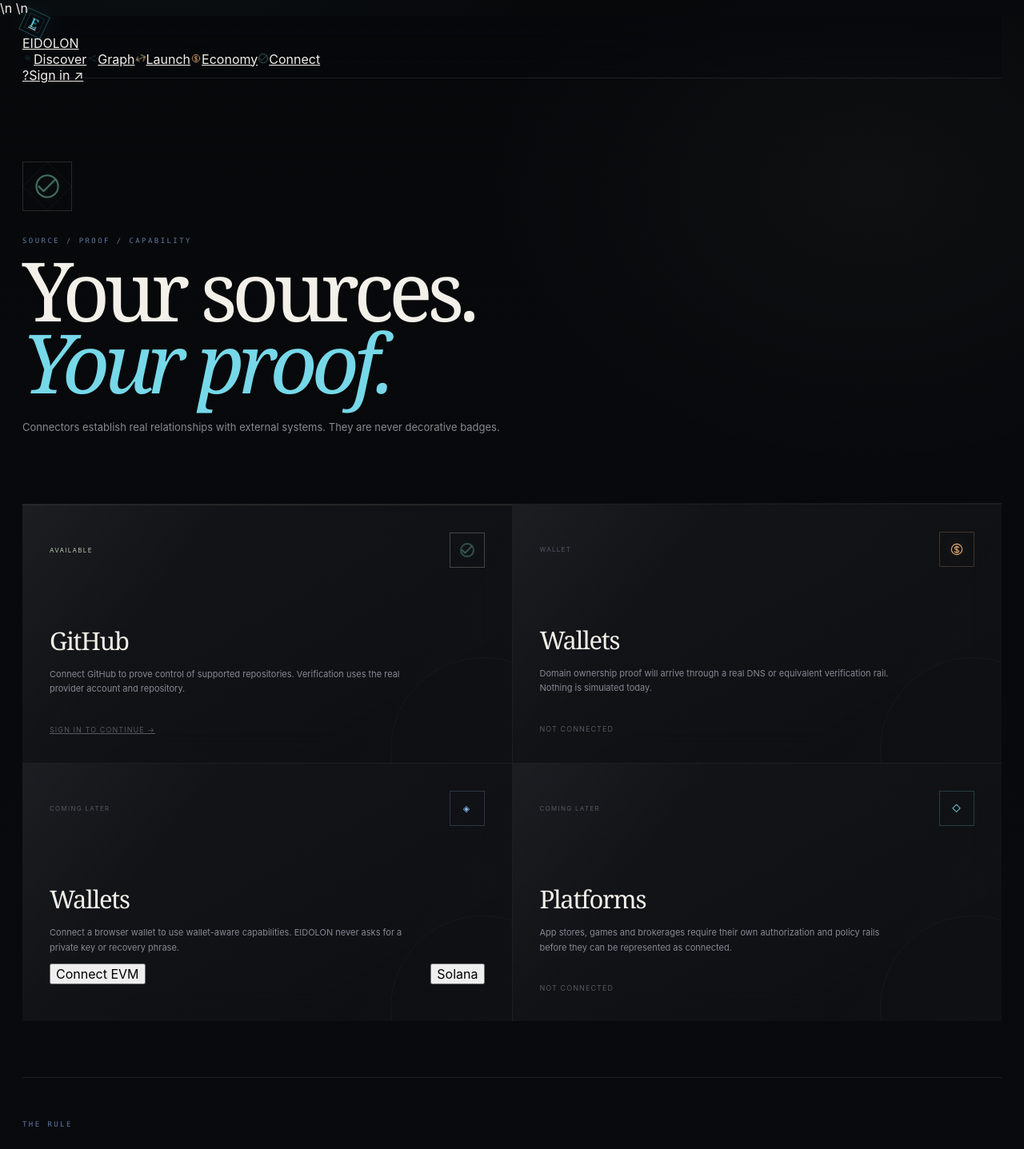
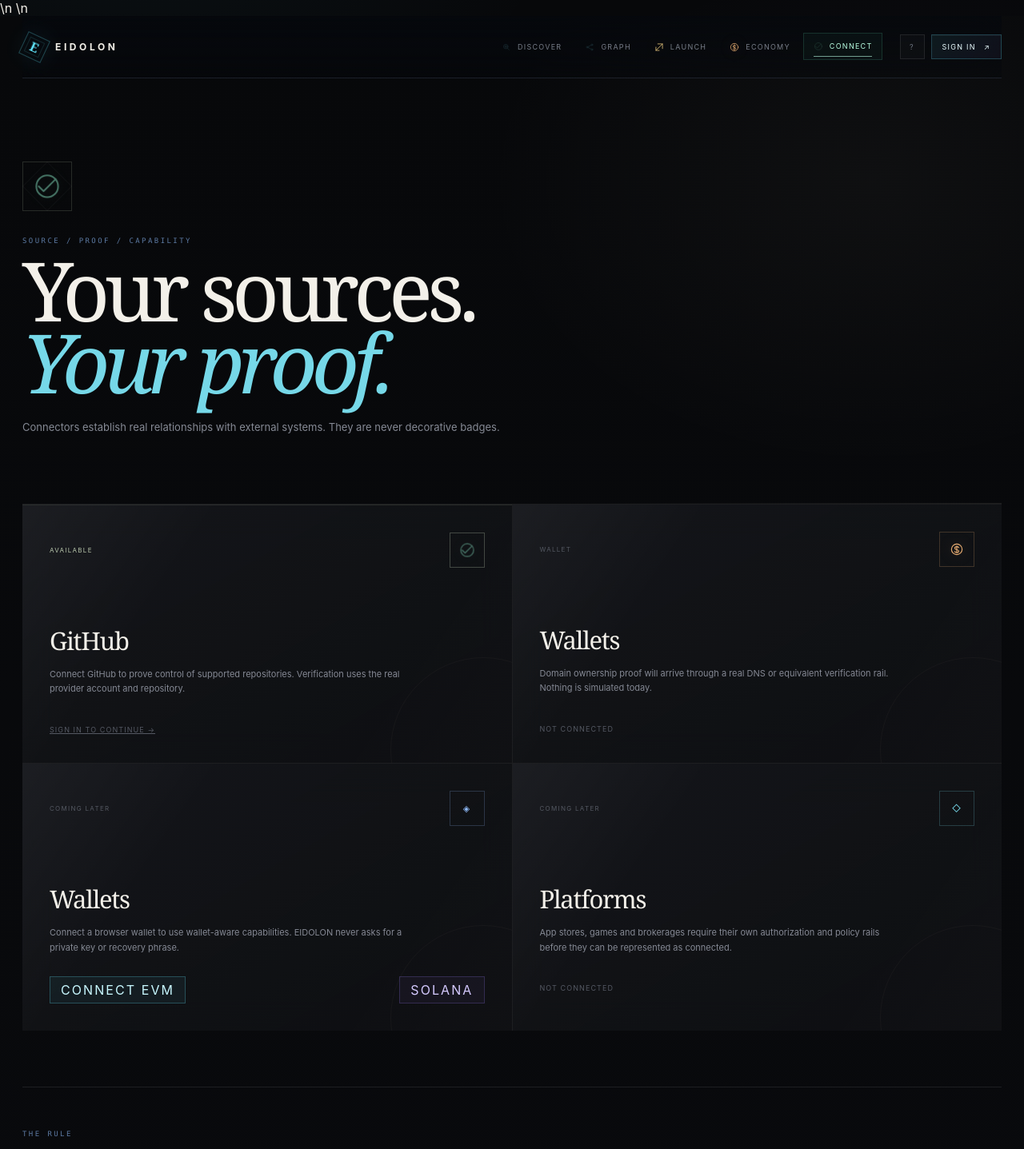
Before and after one commit to saalax4721x-coder/EIDOLON, a Next.js app: page /connectors in a window 1280 px wide. Shown: the top 1437 px of the page at 80% size. Built offline with nearby package versions, Linux system fonts and the light colour scheme; no server answers.

Commit message:
feat: finish premium navigation and connector controls

```diff
--- a/app/globals.css
+++ b/app/globals.css
@@ -1401,3 +1401,58 @@ h1 em{color:var(--discover)}
   .network-field-edges line,.graph-edge{animation:none!important}
   .intent-card:hover,.choice:hover,.economy:hover,.project-card:hover,.network-node:hover,.primary:hover:not(:disabled){transform:none}
 }
+
+
+/* GLOBAL EIDOLON NAV // object-network command deck */
+.eidolon-nav{
+  width:100%;height:100%;display:flex;align-items:center;justify-content:space-between;gap:22px;
+  font-size:9px;letter-spacing:.14em;text-transform:uppercase;
+}
+.eidolon-nav-brand{display:flex;align-items:center;gap:11px;text-decoration:none;color:var(--text);font-size:12px;letter-spacing:.30em;font-weight:700;flex:0 0 auto}
+.eidolon-nav-center{display:flex;align-items:center;justify-content:center;gap:4px;margin-left:auto}
+.eidolon-nav-center a{
+  position:relative;display:inline-flex;align-items:center;gap:7px;padding:9px 11px;color:#777d88;text-decoration:none;
+  border:1px solid transparent;transition:color .22s,border-color .22s,background .22s,transform .22s;
+}
+.eidolon-nav-center a:after{content:"";position:absolute;left:12px;right:12px;bottom:3px;height:1px;background:currentColor;transform:scaleX(0);transform-origin:center;transition:transform .22s;opacity:.6}
+.eidolon-nav-center a:hover,.eidolon-nav-center a.active{color:#dffaff;border-color:rgba(97,232,255,.12);background:rgba(97,232,255,.035);transform:translateY(-1px)}
+.eidolon-nav-center a.active:after,.eidolon-nav-center a:hover:after{transform:scaleX(1)}
+.eidolon-nav-center a:nth-child(2):hover,.eidolon-nav-center a:nth-child(2).active{color:#c8bcff;border-color:rgba(157,124,255,.14);background:rgba(157,124,255,.035)}
+.eidolon-nav-center a:nth-child(3):hover,.eidolon-nav-center a:nth-child(3).active{color:#f2dca4;border-color:rgba(231,199,122,.14);background:rgba(231,199,122,.035)}
+.eidolon-nav-center a:nth-child(4):hover,.eidolon-nav-center a:nth-child(4).active{color:#ffd99d;border-color:rgba(231,150,66,.14);background:rgba(231,150,66,.035)}
+.eidolon-nav-center a:nth-child(5):hover,.eidolon-nav-center a:nth-child(5).active{color:#b9ffe4;border-color:rgba(102,244,194,.14);background:rgba(102,244,194,.035)}
+.eidolon-nav-actions{display:flex;align-items:center;gap:8px;flex:0 0 auto}
+.eidolon-nav-icon{
+  width:31px;height:31px;display:grid;place-items:center;text-decoration:none;color:#727985;
+  border:1px solid rgba(255,255,255,.09);background:rgba(255,255,255,.018);transition:.22s;
+}
+.eidolon-nav-icon:hover{color:#dffaff;border-color:rgba(97,232,255,.28);box-shadow:0 0 24px rgba(97,232,255,.08)}
+.eidolon-nav-signin{
+  display:inline-flex;align-items:center;gap:10px;text-decoration:none;color:#eafcff;padding:9px 13px;
+  border:1px solid rgba(97,232,255,.22);background:linear-gradient(135deg,rgba(97,232,255,.075),rgba(157,124,255,.055));
+  transition:.22s;box-shadow:inset 0 1px rgba(255,255,255,.04);
+}
+.eidolon-nav-signin:hover{transform:translateY(-1px);border-color:rgba(97,232,255,.48);box-shadow:0 10px 30px rgba(38,166,255,.12)}
+.eidolon-nav-signin span{transition:transform .2s}.eidolon-nav-signin:hover span{transform:translate(2px,-2px)}
+
+.connector-connect-button{
+  margin-top:16px;display:inline-flex;align-items:center;justify-content:center;gap:8px;min-height:34px;padding:0 13px;
+  border:1px solid rgba(97,232,255,.25);background:rgba(97,232,255,.055);color:#c8f8ff;
+  font:600 9px/1 inherit;letter-spacing:.13em;text-transform:uppercase;cursor:pointer;transition:.22s;
+}
+.connector-connect-button:hover:not(:disabled){transform:translateY(-1px);border-color:rgba(97,232,255,.55);box-shadow:0 10px 30px rgba(50,180,255,.10)}
+.connector-connect-button.secondary{margin-left:6px;color:#d5caff;border-color:rgba(157,124,255,.22);background:rgba(157,124,255,.05)}
+.connector-connect-button:disabled{opacity:.4;cursor:wait}
+.connector-wallet-actions{display:flex;align-items:center;flex-wrap:wrap}
+.connector-error{display:block;margin-top:12px;color:#ff9f9f;font-size:9px;line-height:1.6;max-width:430px}
+
+@media(max-width:900px){
+  .eidolon-nav-center{gap:0}
+  .eidolon-nav-center a{padding:8px 7px;font-size:8px}
+  .eidolon-nav-center a svg{display:none}
+}
+@media(max-width:700px){
+  .eidolon-nav{height:auto;min-height:72px;flex-wrap:wrap;padding:10px 0}
+  .eidolon-nav-center{order:3;width:100%;justify-content:flex-start;overflow:auto}
+  .eidolon-nav-center a{white-space:nowrap}
+}
```
